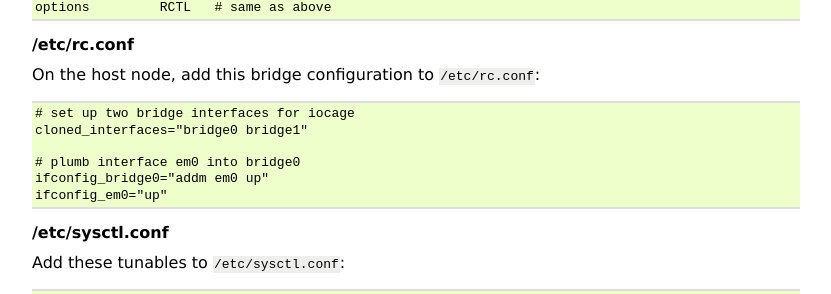
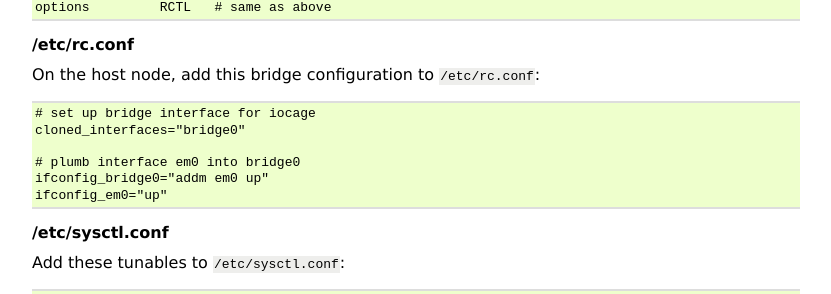
Before and after one commit to iocage/iocage, a Sphinx documentation site: the page built from doc/source/networking.rst, in a window 1280 px wide and 900 px high, scrolled down 1392 px. Shown: the part 154-448 px from the top of the window, without its empty margins (48-879 px from the left). Built offline with Sphinx 7.4.7, drawn with Linux system fonts in a browser that asks for light colours.

Commit message:
Deleted one of the 'bridge1'. 'bridge1' was optional;caused confusion. Issue #404 (#488)
* Updated the 'updating/upgrading jail' section.

* Explained more the network adapter 'warning' message

* Added even more information about Network Adapters.

* Deleted one of the bridges. 'bridge1' was optional;caused confusion.

* Modifed the man page. Specifically exec. Accounted for the jexec command.

```diff
--- a/doc/source/networking.rst
+++ b/doc/source/networking.rst
@@ -108,8 +108,8 @@ On the host node, add this bridge configuration to :file:`/etc/rc.conf`:
 
 .. code-block:: none
 
-   # set up two bridge interfaces for iocage
-   cloned_interfaces="bridge0 bridge1"
+   # set up bridge interface for iocage
+   cloned_interfaces="bridge0"
 
    # plumb interface em0 into bridge0
    ifconfig_bridge0="addm em0 up"
```
Also changed, not shown: 6 other files.
